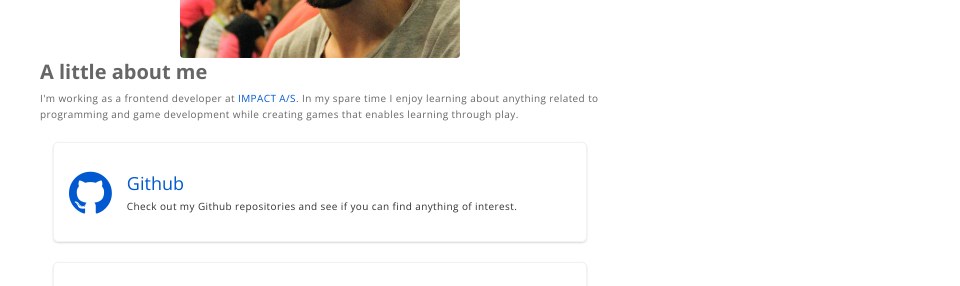
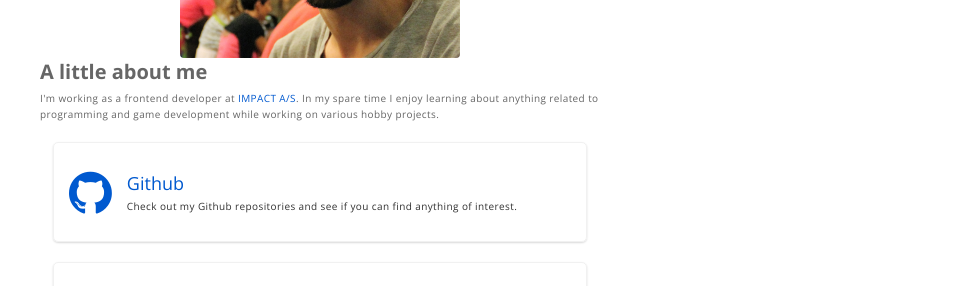
Before and after one commit to simsoll/simsoll.github.io, a Jekyll site: the page built from about.md, in a window 1280 px wide. Shown: the part 347-633 px from the top of the page, without its empty margins (320-1280 px from the left). Built offline with Jekyll 4.4.1, drawn with Linux system fonts in a browser that asks for light colours.

Commit message:
Small change to about text

```diff
--- a/about.md
+++ b/about.md
@@ -5,7 +5,8 @@ layout: page
 ![Profile Image]({{ site.url }}/{{ site.picture }})
 
 <h2>A little about me</h2>
-<p>I'm working as a frontend developer at <a href="http://www.impact.dk/">IMPACT A/S</a>. In my spare time I enjoy learning about anything related to programming and game development while creating games that enables learning through play.</p>
+<p>I'm working as a frontend developer at <a href="http://www.impact.dk/">IMPACT A/S</a>. In my spare time I enjoy learning about anything related to programming and game development while working on various hobby projects.</p>
+
   <div class="flag-wrapper">
     <div class="flag">
       <a href="https://github.com/simsoll">
```
